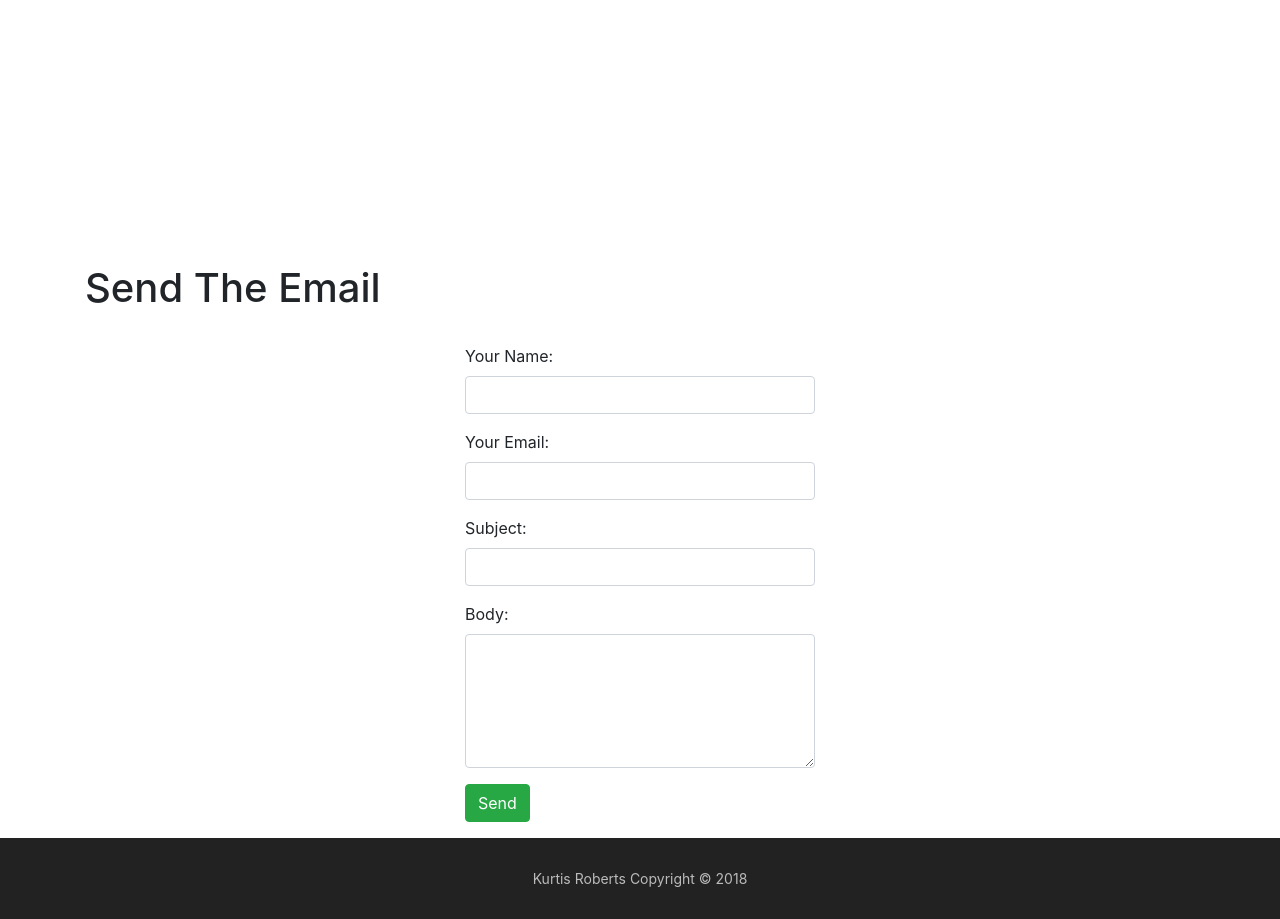
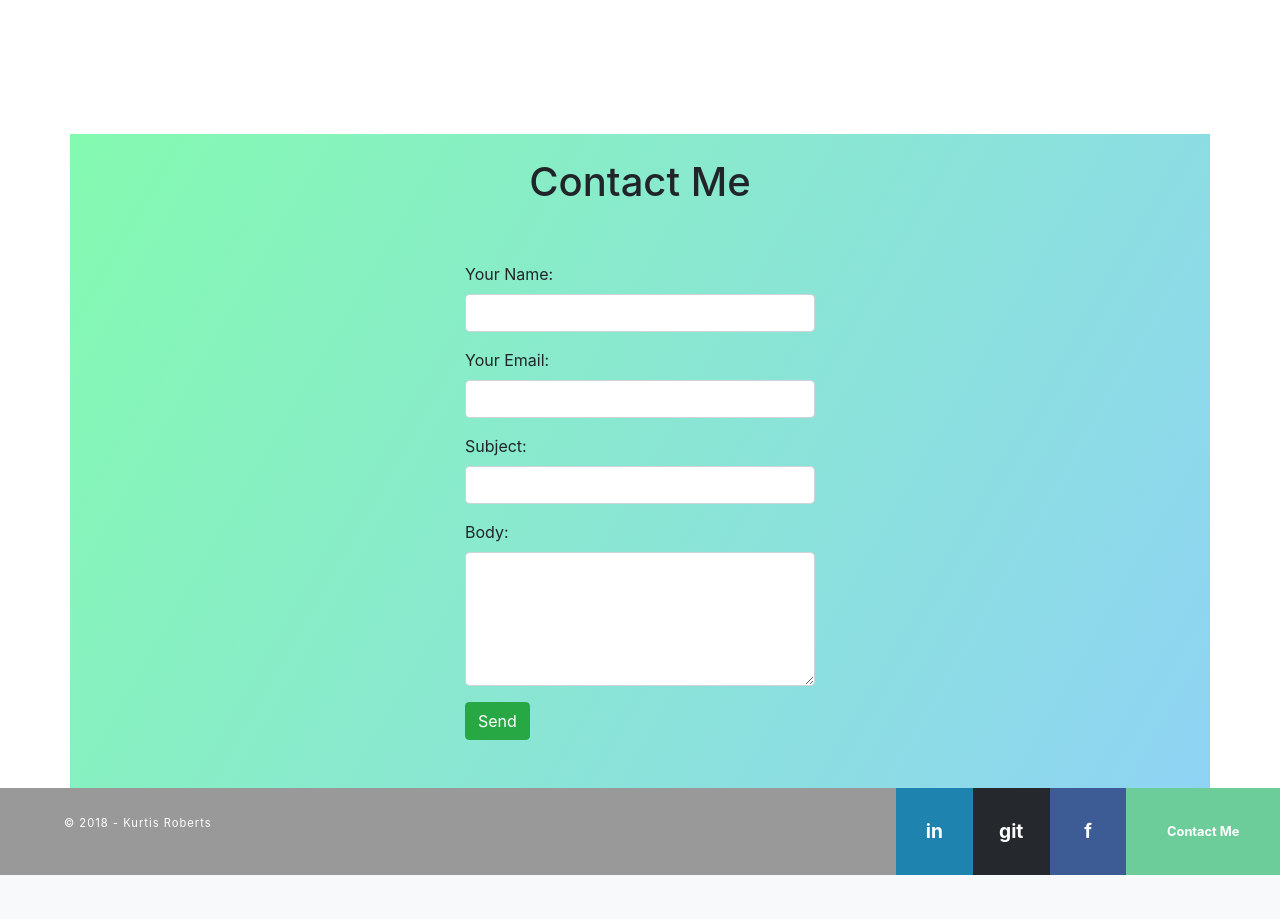
Before and after one commit to Kurtis-Roberts/Node_Personal_Website, a Node server app: page /contact in a window 1280 px wide. Shown: the part 135-1054 px from the top of the page. After the commit the page ends 1010 px from the top, so only its background shows below. Run offline with Node 20, Linux system fonts and the light colour scheme; some libraries are stand-ins or nearby versions; some web fonts are replaced.

Commit message:
footer and other changes

```diff
--- a/public/css/style.css
+++ b/public/css/style.css
@@ -79,16 +79,108 @@ h2 {
     color: yellow;
     text-shadow: -1px 0 black, 0 1px black, 1px 0 black, 0 -1px black;
 }
+/* ************************ FOOTER CSS *****************************************/
+@import url(https://fonts.googleapis.com/css?family=Raleway);
+/* Colors */
+* {
+  margin: 0;
+  padding: 0;
+  -moz-box-sizing: border-box;
+  -webkit-box-sizing: border-box;
+  box-sizing: border-box;
+}
+
+html,
+body {
+  font-family: Raleway, sans-serif;
+  background-color: #fff;
+}
 
 footer {
-    padding: 30px 0;
-    font-size: 14px;
-    color: #BBB;
-    background: #222;
+  width: 100%;
+  display: inline-block;
+  margin: 0;
+  height: 87px;
+  background-color: #999;
+}
+footer .copyright {
+  width: 50%;
+  float: left;
+}
+@media (max-width: 600px) {
+  footer .copyright {
+    width: 100%;
+  }
+}
+footer .copyright p {
+  padding-left: 10%;
+  color: white;
+  font-size: 0.7em;
+  line-height: 70px;
+  text-transform: capitalize;
+  letter-spacing: 1px;
+}
+@media (max-width: 600px) {
+  footer .copyright p {
     text-align: center;
+    padding: 0;
+  }
+}
+footer .social {
+  width: 30%;
+  float: right;
+}
+@media (max-width: 600px) {
+  footer .social {
+    width: 100%;
+  }
+}
+footer .social a {
+  float: right;
+  line-height: 87px;
+  text-decoration: none;
+  color: white;
+  text-align: center;
+  font-weight: bold;
+  -moz-transition: all, 0.3s;
+  -o-transition: all, 0.3s;
+  -webkit-transition: all, 0.3s;
+  transition: all, 0.3s;
+}
+footer .social a:hover {
+  background-color: #222;
+  -moz-transition: all, 0.3s;
+  -o-transition: all, 0.3s;
+  -webkit-transition: all, 0.3s;
+  transition: all, 0.3s;
 }
 
-/************************** CAROUSEL ******************************/
+.linked {
+  background-color: #1e83ae;
+  font-size: 1.2em;
+  width: 20%;
+}
+
+.face {
+  background-color: #3d5b94;
+  font-size: 1.2em;
+  width: 20%;
+}
+
+.tweet {
+  background-color: #25292e;
+  font-size: 1.2em;
+  width: 20%;
+}
+
+.support {
+  background-color: #6dcd9a;
+  font-size: 0.8em;
+  width: 40%;
+}
+/*************************** FOOTER CSS END *************************************/
+
+/******************************* CAROUSEL ***************************************/
 
 
 /* equal card height */
@@ -211,15 +303,21 @@ footer {
 /* -------------- PORTFOLIO CARDS -------------- */
 html {
     font-size: 16px;
-    background-color: #181818;
-
+    background-image: linear-gradient(120deg, #84fab0 0%, #8fd3f4 100%);
 }
 
+.card-title {
+    color: #2b7df6;
+}
+
+.container {
+    background-image: linear-gradient(120deg, #84fab0 0%, #8fd3f4 100%);
+}
 
 #pen-title,
 #pen-description {
     position: fixed;
-    top: 40%;
+    top: 60%;
     left: 50%;
     z-index: 0;
     color: #484848;
@@ -228,7 +326,7 @@ html {
 #pen-title {
     -webkit-transform: translate(-50%, -125%);
             transform: translate(-50%, -125%);
-    font-size: 2rem;
+    font-size: 9rem;
     text-transform: uppercase;
 }
 
@@ -285,18 +383,18 @@ html {
 #nav {
     display: flex;
     flex-wrap: wrap;
-    padding-left: 27%;
+    padding-left: 31%;
+    padding-bottom: 2.1rem;
     list-style: none;
     font-size: 1.25rem;
     color: #686868;
-    background-color: #181818;
-    border-bottom: 3px solid grey;
     margin-bottom: 0;
     margin-top: 600px;
 }
 #nav li:not(.lowercase) {
     text-transform: uppercase;
 }
+
 #nav label {
     display: block;
     padding: .75rem 1.25rem;
@@ -304,8 +402,18 @@ html {
     transition: color .25s;
 }
 #nav label:hover {
-    color: #f8f8f8;
+    color: #484848;
+    text-shadow:0 0 1px #484848, 0 0 1px #484848, 0 0 1px #484848
 }
+
+/* #nav lable::after {
+    display: block;
+    content: attr(title);
+    font-weight: bold;
+    height: 0;
+    overflow: hidden;
+    visibility: hidden;
+} */
 
 
 
@@ -466,5 +574,6 @@ html {
 
 /************************-------------------------------- CONTACT FORM -----------------------------------*************************/
 .container {
-    margin-top: 15rem;
+    margin-top: 8.4rem;
+    padding-bottom: 2rem;
 }
--- a/views/layout.ejs
+++ b/views/layout.ejs
@@ -49,9 +49,17 @@
 
 
 
-    <footer>
-         Kurtis Roberts Copyright &copy; 2018
-    </footer>
+<footer>
+  <div class="copyright">
+    <p>&copy 2018 - Kurtis Roberts</p>
+  </div>
+  <div class="social">
+    <a href="/contact" class="support">Contact Me</a>
+    <a target="_blank" href="https://www.facebook.com/kurt.roberts.1485" class="face">f</a>
+    <a target="_blank" href="https://github.com/Kurtis-Roberts" class="tweet">git</a>
+    <a target="_blank" href="https://www.linkedin.com/in/kurtis-roberts/" class="linked">in</a>
+  </div>
+</footer>
 
 
 </body>
--- a/views/pages/contact.ejs
+++ b/views/pages/contact.ejs
@@ -10,7 +10,7 @@
   </head>
   <body>
     <div class="container"><br />
-      <h1>Send The Email</h1><br />
+      <h1 style="text-align: center">Contact Me</h1><br /><br />
       <form action="/send-email" method="post">
         <div class="row">
           <div class="col-md-4"></div>
```
Also changed, not shown: views/pages/portfolio.ejs (+21 -20 lines), public/img/DevSpot.png (added), public/img/SA Chores.png (added), 3 other files.
